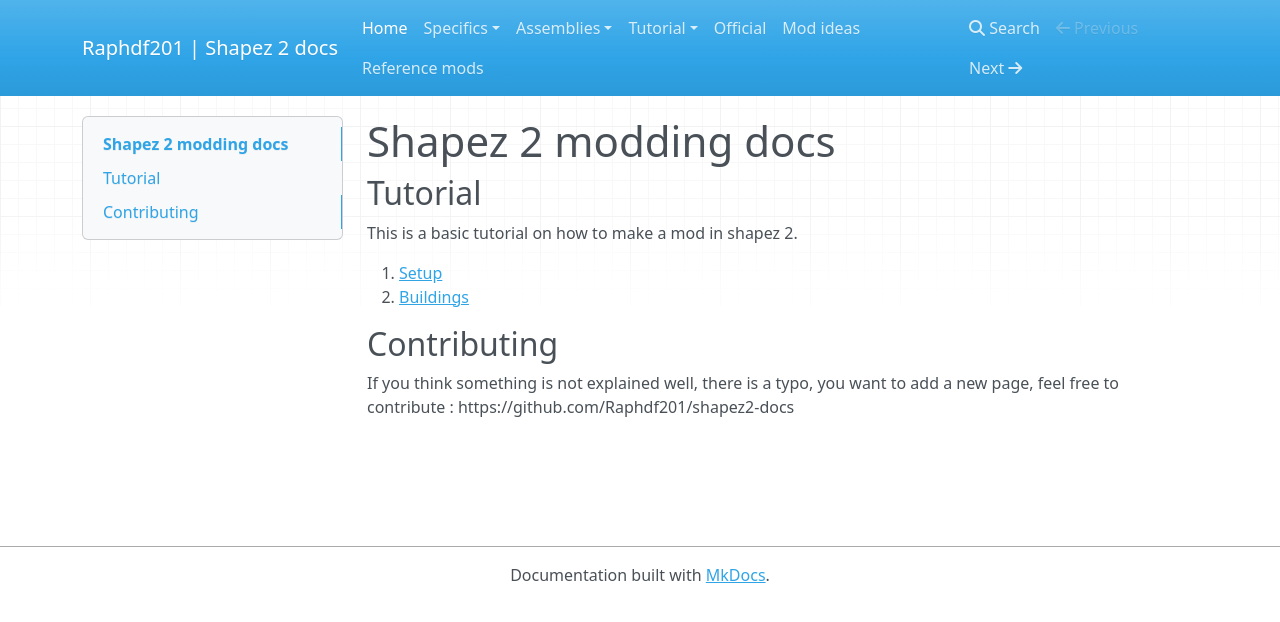
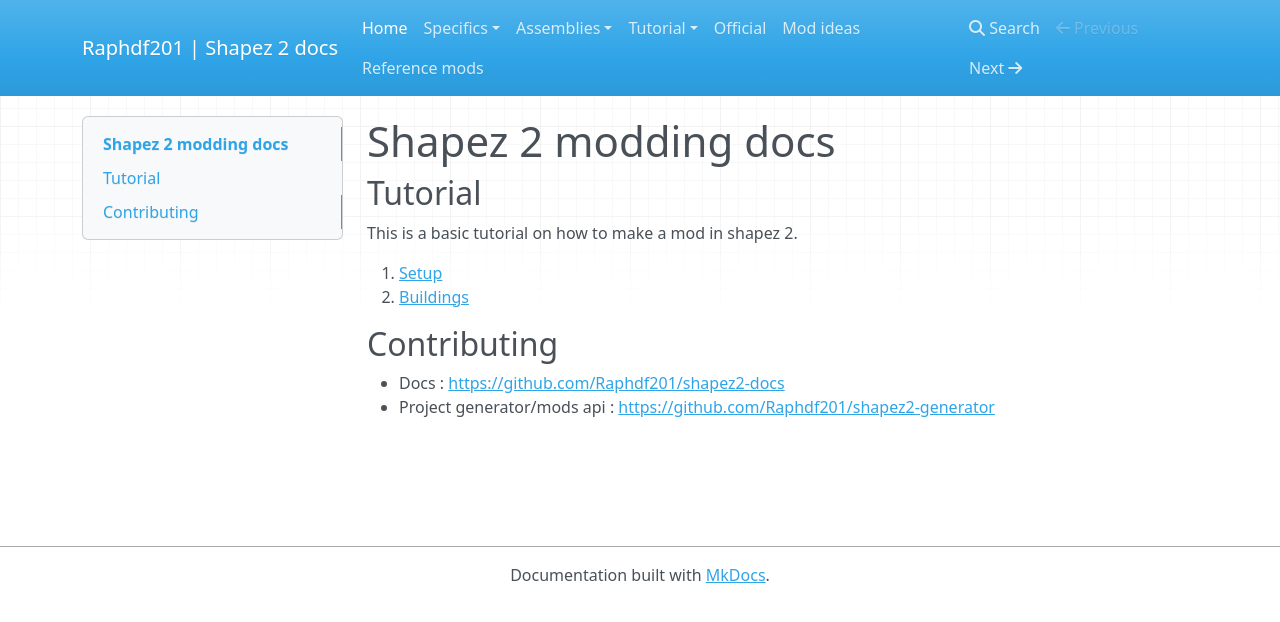
Before and after one commit to Raphdf201/shapez2-docs, an MkDocs documentation site: the page built from docs/index.md, in a window 1280 px wide. Shown: the top 622 px of the page. Built offline with MkDocs 1.6.1, drawn with Linux system fonts in a browser that asks for light colours; nearby versions of some CDN libraries.

```diff
--- a/docs/index.md
+++ b/docs/index.md
@@ -9,4 +9,5 @@ This is a basic tutorial on how to make a mod in shapez 2.
 
 ## Contributing
 
-If you think something is not explained well, there is a typo, you want to add a new page, feel free to contribute : https://github.com/Raphdf201/shapez2-docs
+- Docs :  [https://github.com/Raphdf201/shapez2-docs](https://github.com/Raphdf201/shapez2-docs)
+- Project generator/mods api : [https://github.com/Raphdf201/shapez2-generator](https://github.com/Raphdf201/shapez2-generator)
```
Also changed, not shown: docs/tutorial/step1-setup.md (+1 -1 lines).
